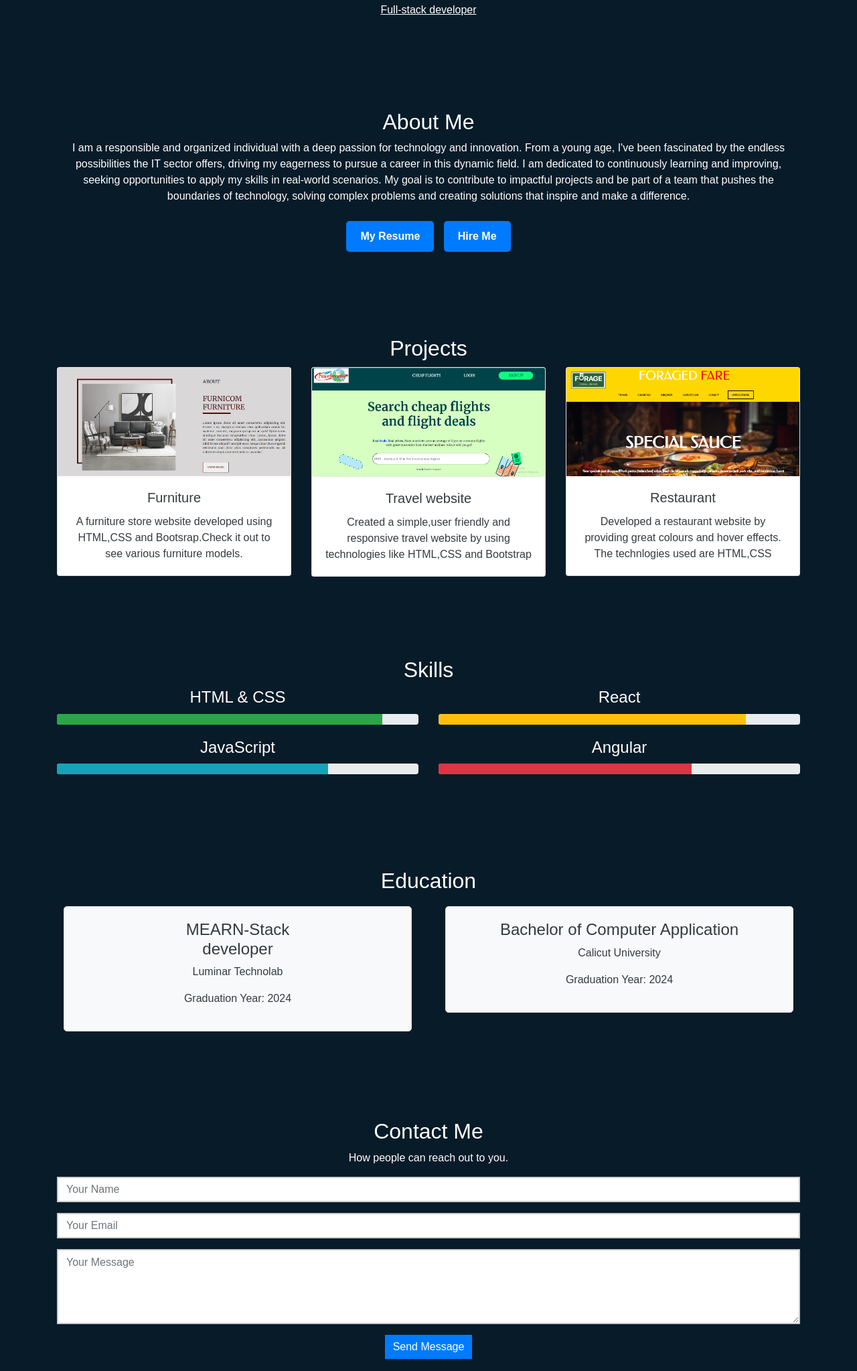
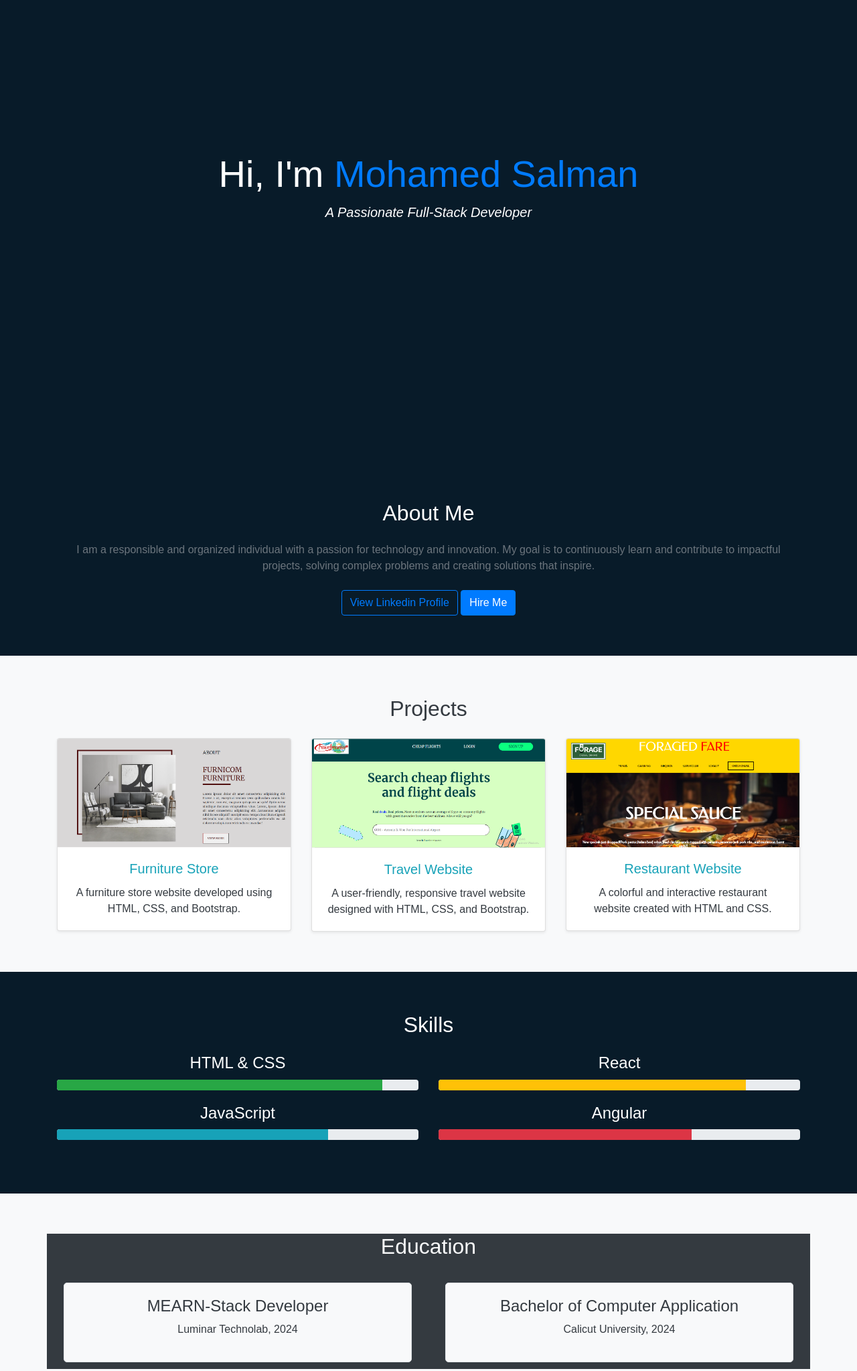
Before and after one commit to salmansalluz10/My_Portfolio, a plain HTML site: page index.html in a window 1280 px wide. Shown: the part 169-2216 px from the top of the page at 67% size. Drawn offline with nearby package versions, Linux system fonts and the light colour scheme; a web font is replaced by a local one.

Commit message:
modified

```diff
--- a/index.html
+++ b/index.html
@@ -6,10 +6,9 @@
     <meta name="viewport" content="width=device-width, initial-scale=1.0">
     <title>My Portfolio</title>
     <link href="https://stackpath.bootstrapcdn.com/bootstrap/4.5.2/css/bootstrap.min.css" rel="stylesheet">
-    <link href="style.css" rel="stylesheet"><link rel="preconnect" href="https://fonts.googleapis.com">
-    <link rel="preconnect" href="https://fonts.googleapis.com">
-<link rel="preconnect" href="https://fonts.gstatic.com" crossorigin>
-<link href="https://fonts.googleapis.com/css2?family=Bungee+Tint&family=Josefin+Sans:ital,wght@0,100..700;1,100..700&family=Matemasie&family=Nerko+One&display=swap" rel="stylesheet">
+    <link href="https://fonts.googleapis.com/css2?family=Josefin+Sans:wght@300;400;600&family=Roboto:wght@400;700&display=swap" rel="stylesheet">
+    <link href="style.css" rel="stylesheet">
+    <link rel="icon" href="https://cdn.vectorstock.com/i/1000v/96/57/initial-monogram-letter-ms-logo-design-sm-vector-38289657.jpg">
 </head>
 
 <body>
@@ -24,22 +23,22 @@
             <div class="collapse navbar-collapse" id="navbarResponsive">
                 <ul class="navbar-nav ml-auto">
                     <li class="nav-item">
-                        <a class="nav-link text-light" href="#home">Home</a>
+                        <a class="nav-link" href="#home">Home</a>
                     </li>
                     <li class="nav-item">
-                        <a class="nav-link text-light" href="#about">About</a>
+                        <a class="nav-link" href="#about">About</a>
                     </li>
                     <li class="nav-item">
-                        <a class="nav-link text-light" href="#projects">Projects</a>
+                        <a class="nav-link" href="#projects">Projects</a>
                     </li>
                     <li class="nav-item">
-                        <a class="nav-link text-light" href="#skills">Skills</a>
+                        <a class="nav-link" href="#skills">Skills</a>
                     </li>
                     <li class="nav-item">
-                        <a class="nav-link text-light" href="#education">Education</a>
+                        <a class="nav-link" href="#education">Education</a>
                     </li>
                     <li class="nav-item">
-                        <a class="nav-link text-light" href="#contact">Contact</a>
+                        <a class="nav-link" href="#contact">Contact</a>
                     </li>
                 </ul>
             </div>
@@ -47,59 +46,61 @@
     </nav>
 
     <!-- Home Section -->
-    <section id="home" class="text-center">
-        <div class="container">
-            <h1>Hi, I'm Mohamed Salman</h1>
-            <p style="text-decoration: underline;">Full-stack developer</p>
+    <section id="home" class="text-center d-flex align-items-center justify-content-center" style="height: 100vh;">
+        <div>
+            <h1 class="display-4">Hi, I'm <span style="color: #007bff;">Mohamed Salman</span></h1>
+            <p class="lead" style="font-style: italic;">A Passionate Full-Stack Developer</p>
         </div>
     </section>
 
     <!-- About Section -->
-<section id="about" class="text-center">
-    <div class="container">
-        <h2>About Me</h2>
-        <p>I am a responsible and organized individual with a deep passion for technology and innovation. From a young age, I've been fascinated by the endless possibilities the IT sector offers, driving my eagerness to pursue a career in this dynamic field. I am dedicated to continuously learning and improving, seeking opportunities to apply my skills in real-world scenarios. My goal is to contribute to impactful projects and be part of a team that pushes the boundaries of technology, solving complex problems and creating solutions that inspire and make a difference.</p>
-        <!-- Buttons -->
-        <div class="about-buttons">
-            <a href="#" class="btn btn-custom">My Resume</a>
-            <a href="#" class="btn btn-custom">Hire Me</a>
+    <section id="about" class="text-center">
+        <div class="container">
+            <h2 class="mb-4">About Me</h2>
+            <p class="text-muted">I am a responsible and organized individual with a passion for technology and innovation. My goal is to continuously learn and contribute to impactful projects, solving complex problems and creating solutions that inspire.</p>
+            <div class="about-buttons mt-4">
+                <a href="https://www.linkedin.com/in/mohamed-salman-08146b301" target="_blank" class="btn btn-outline-primary">View Linkedin Profile</a>
+                <a href="#" class="btn btn-primary">Hire Me</a>
+            </div>
         </div>
-    </div>
-</section>
-
+    </section>
 
     <!-- Projects Section -->
-    <section id="projects" class="text-center">
-        <div class="container">
-            <h2>Projects</h2>
+    <section id="projects" class="bg-light">
+        <div class="container text-center">
+            <h2 class="mb-4 text-dark">Projects</h2>
             <div class="row">
-                <!-- Project 1 -->
+                <!-- Project Cards -->
                 <div class="col-md-4">
-                    <div class="card">
-                        <img src="img/Screenshot (16).png" class="card-img-top" alt="Project 1" width="100%" height="100%">
-                        <div class="card-body">
-                            <h5 class="card-title text-dark">Furniture</h5>
-                            <p class="card-text text-dark">A furniture store website developed using HTML,CSS and Bootsrap.Check it out to see various furniture models.</p>
+                    <div class="card shadow-sm">
+                        <a href="https://salmansalluz10.github.io/furniture/">
+                            <img src="img/Screenshot (16).png" class="card-img-top" alt="Furniture Project">
+                        </a>
+                        <div class="card-body text-dark">
+                            <h5 class="card-title text-info" ;">Furniture Store</h5>
+                            <p class="card-text">A furniture store website developed using HTML, CSS, and Bootstrap.</p>
                         </div>
                     </div>
                 </div>
-                <!-- Project 2 -->
                 <div class="col-md-4">
-                    <div class="card">
-                        <img src="img/Screenshot (14).png" class="card-img-top" alt="Project 2">
-                        <div class="card-body">
-                            <h5 class="card-title text-dark">Travel website</h5>
-                            <p class="card-text text-dark">Created a simple,user friendly and responsive travel website by using technologies like HTML,CSS and Bootstrap</p>
+                    <div class="card shadow-sm">
+                        <a href="https://salmansalluz10.github.io/travel-website/">
+                            <img src="img/Screenshot (14).png" class="card-img-top" alt="Travel Project">
+                        </a>
+                        <div class="card-body text-dark">
+                            <h5 class="card-title text-info">Travel Website</h5>
+                            <p class="card-text">A user-friendly, responsive travel website designed with HTML, CSS, and Bootstrap.</p>
                         </div>
                     </div>
                 </div>
-                <!-- Project 3 -->
-                <div class="col-md-4 lg-pt-3">
-                    <div class="card">
-                        <img src="img/Screenshot (15).png" class="card-img-top" alt="Project 3">
-                        <div class="card-body">
-                            <h5 class="card-title text-dark">Restaurant</h5>
-                            <p class="card-text text-dark">Developed a restaurant website by providing great colours and hover effects. The technlogies used are HTML,CSS</p>
+                <div class="col-md-4">
+                    <div class="card shadow-sm">
+                        <a href="https://salmansalluz10.github.io/restaurant/">
+                            <img src="img/Screenshot (15).png" class="card-img-top" alt="Restaurant Project">
+                        </a>
+                        <div class="card-body text-dark">
+                            <h5 class="card-title text-info">Restaurant Website</h5>
+                            <p class="card-text">A colorful and interactive restaurant website created with HTML and CSS.</p>
                         </div>
                     </div>
                 </div>
@@ -110,21 +111,19 @@
     <!-- Skills Section -->
     <section id="skills" class="text-center">
         <div class="container">
-            <h2>Skills</h2>
+            <h2 class="mb-4">Skills</h2>
             <div class="row">
                 <div class="col-md-6">
                     <div class="skill-item">
                         <h4>HTML & CSS</h4>
                         <div class="progress">
-                            <div class="progress-bar bg-success" role="progressbar" style="width: 90%" aria-valuenow="90"
-                                aria-valuemin="0" aria-valuemax="100"></div>
+                            <div class="progress-bar bg-success" role="progressbar" style="width: 90%"></div>
                         </div>
                     </div>
                     <div class="skill-item">
                         <h4>JavaScript</h4>
                         <div class="progress">
-                            <div class="progress-bar bg-info" role="progressbar" style="width: 75%" aria-valuenow="75"
-                                aria-valuemin="0" aria-valuemax="100"></div>
+                            <div class="progress-bar bg-info" role="progressbar" style="width: 75%"></div>
                         </div>
                     </div>
                 </div>
@@ -132,15 +131,13 @@
                     <div class="skill-item">
                         <h4>React</h4>
                         <div class="progress">
-                            <div class="progress-bar bg-warning" role="progressbar" style="width: 85%" aria-valuenow="85"
-                                aria-valuemin="0" aria-valuemax="100"></div>
+                            <div class="progress-bar bg-warning" role="progressbar" style="width: 85%"></div>
                         </div>
                     </div>
                     <div class="skill-item">
                         <h4>Angular</h4>
                         <div class="progress">
-                            <div class="progress-bar bg-danger" role="progressbar" style="width: 70%" aria-valuenow="70"
-                                aria-valuemin="0" aria-valuemax="100"></div>
+                            <div class="progress-bar bg-danger" role="progressbar" style="width: 70%"></div>
                         </div>
                     </div>
                 </div>
@@ -149,24 +146,20 @@
     </section>
 
     <!-- Education Section -->
-    <section id="education" class="text-center">
-        <div class="container">
-            <h2>Education</h2>
+    <section id="education" class="bg-light text-dark text-center">
+        <div class="container bg-dark">
+            <h2 class="mb-4 text-light">Education</h2>
             <div class="row">
-                <!-- Education Entry 1 -->
-                <div class="col-md-6 text-dark">
+                <div class="col-md-6">
                     <div class="education-card">
-                        <h4>MEARN-Stack <br>developer</h4>
-                        <p>Luminar Technolab</p>
-                        <p>Graduation Year: 2024</p>
+                        <h4>MEARN-Stack Developer</h4>
+                        <p>Luminar Technolab, 2024</p>
                     </div>
                 </div>
-                <!-- Education Entry 2 -->
-                <div class="col-md-6 text-dark">
+                <div class="col-md-6">
                     <div class="education-card">
                         <h4>Bachelor of Computer Application</h4>
-                        <p>Calicut University</p>
-                        <p>Graduation Year: 2024</p>
+                        <p>Calicut University, 2024</p>
                     </div>
                 </div>
             </div>
@@ -177,7 +170,7 @@
     <section id="contact" class="text-center">
         <div class="container">
             <h2>Contact Me</h2>
-            <p>How people can reach out to you.</p>
+            <p class="text-muted">Feel free to reach out for collaborations or just a friendly chat.</p>
             <form>
                 <div class="form-group">
                     <input type="text" class="form-control" placeholder="Your Name">
@@ -200,9 +193,8 @@
         </div>
     </footer>
 
-    <!-- Bootstrap JS (Only for navbar toggler) -->
     <script src="https://code.jquery.com/jquery-3.5.1.slim.min.js"></script>
-    <script src="https://stackpath.bootstrapcdn.com/bootstrap/4.5.2/js/bootstrap.bundle.min.js"></script>
+    <script src="https://cdn.jsdelivr.net/npm/bootstrap@4.5.2/dist/js/bootstrap.bundle.min.js"></script>
 </body>
 
 </html>
--- a/style.css
+++ b/style.css
@@ -1,3 +1,8 @@
+
+html{
+    scroll-behavior: smooth;
+}
+
 
 body {
     font-family: "Bungee Tint", sans-serif;
@@ -112,16 +117,16 @@ form .btn:hover {
 
 
 .education-card {
-    background-color: #f8f9fa; /* Light background color */
-    border: 1px solid #dee2e6; /* Light border */
-    border-radius: 5px; /* Rounded corners */
+    background-color: #f8f9fa;
+    border: 1px solid #dee2e6;
+    border-radius: 5px;
     padding: 20px;
     margin: 10px;
-    transition: background-color 0.3s, box-shadow 0.3s; /* Smooth transition for hover effects */
+    transition: background-color 0.3s, box-shadow 0.3s;
 }
 
 .education-card:hover {
-    background-color: #e9ecef; /* Slightly darker background on hover */
-    box-shadow: 0 4px 8px rgba(0, 0, 0, 0.2); /* Subtle shadow effect */
-    transform: translateY(-5px); /* Slight lift effect */
+    background-color: #e9ecef;
+    box-shadow: 0 4px 8px rgba(0, 0, 0, 0.2);
+    transform: translateY(-5px);
 }
```
